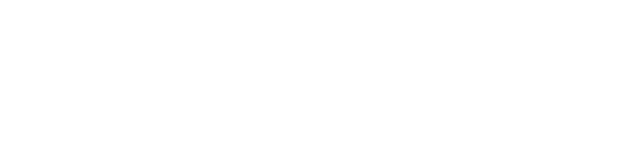
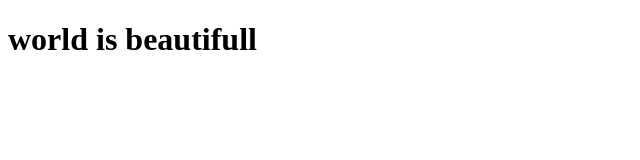
Before and after one commit to landescapes/hello-world-2, a plain HTML site: page index.html in a window 1280 px wide. Shown: the whole page, without its empty margins (0-640 px from the left). Drawn offline with Linux system fonts and the light colour scheme.

Commit message:
Update index.html
create a H1 title "world is beautifull"

```diff
--- a/index.html
+++ b/index.html
@@ -7,6 +7,7 @@
     <title>hello world</title>
 </head>
 <body>
+    <h1>world is beautifull</h1>
 
 </body>
 </html>
```
